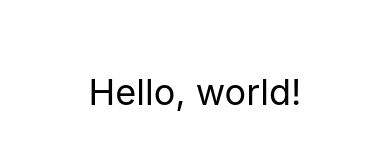
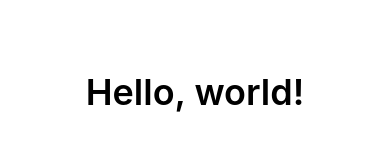
Before and after one commit to ThePeej/RNDevDayDemo, a React Native app: screen / in a window 390 px wide. Shown: the part 330-480 px from the top of the page. Built offline with nearby package versions, Linux system fonts and the light colour scheme.

Commit message:
change font weight back to 600

```diff
--- a/App.js
+++ b/App.js
@@ -20,5 +20,6 @@ const styles = StyleSheet.create({
   },
   title: {
     fontSize: 36,
+    fontWeight: '600',
   },
 });
```
